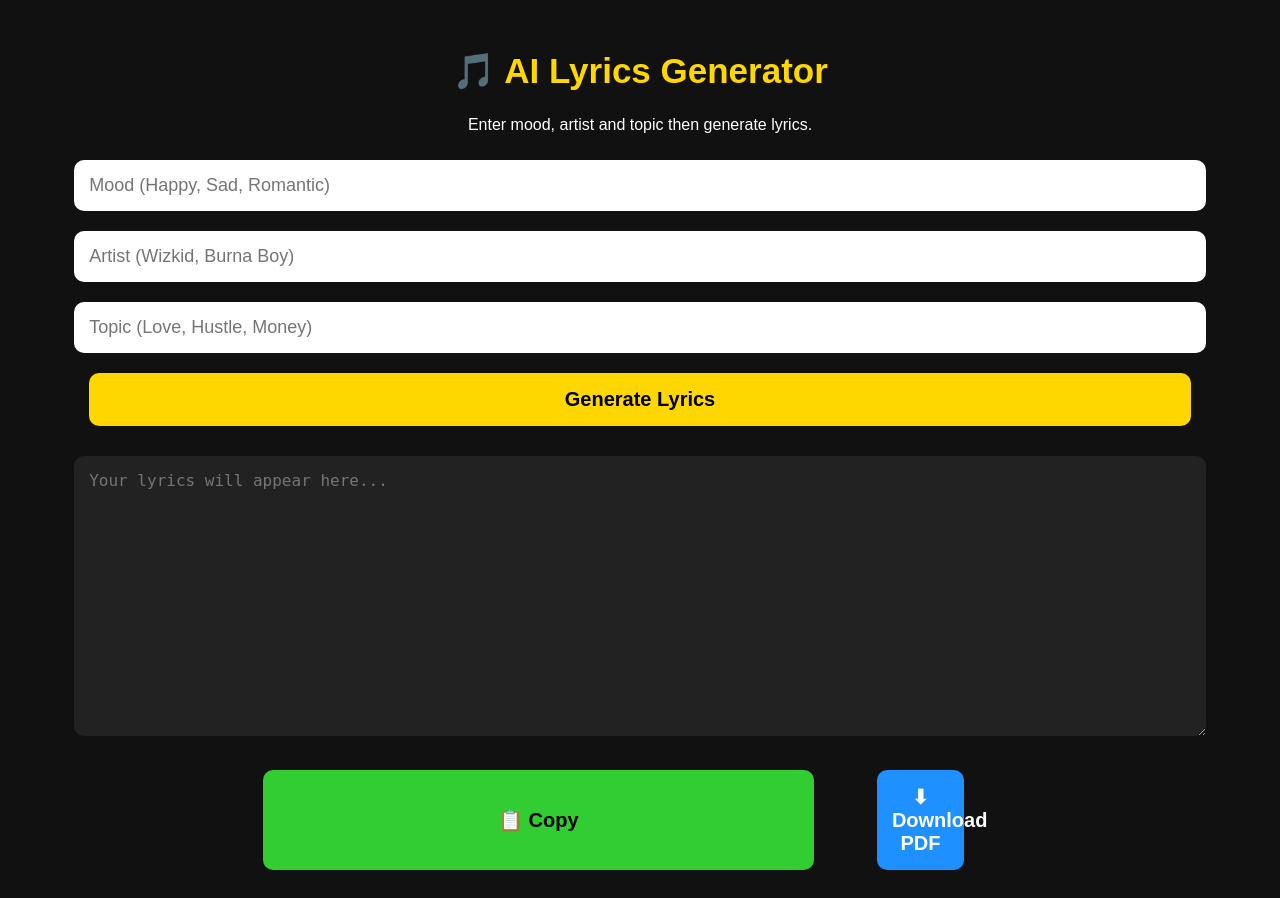
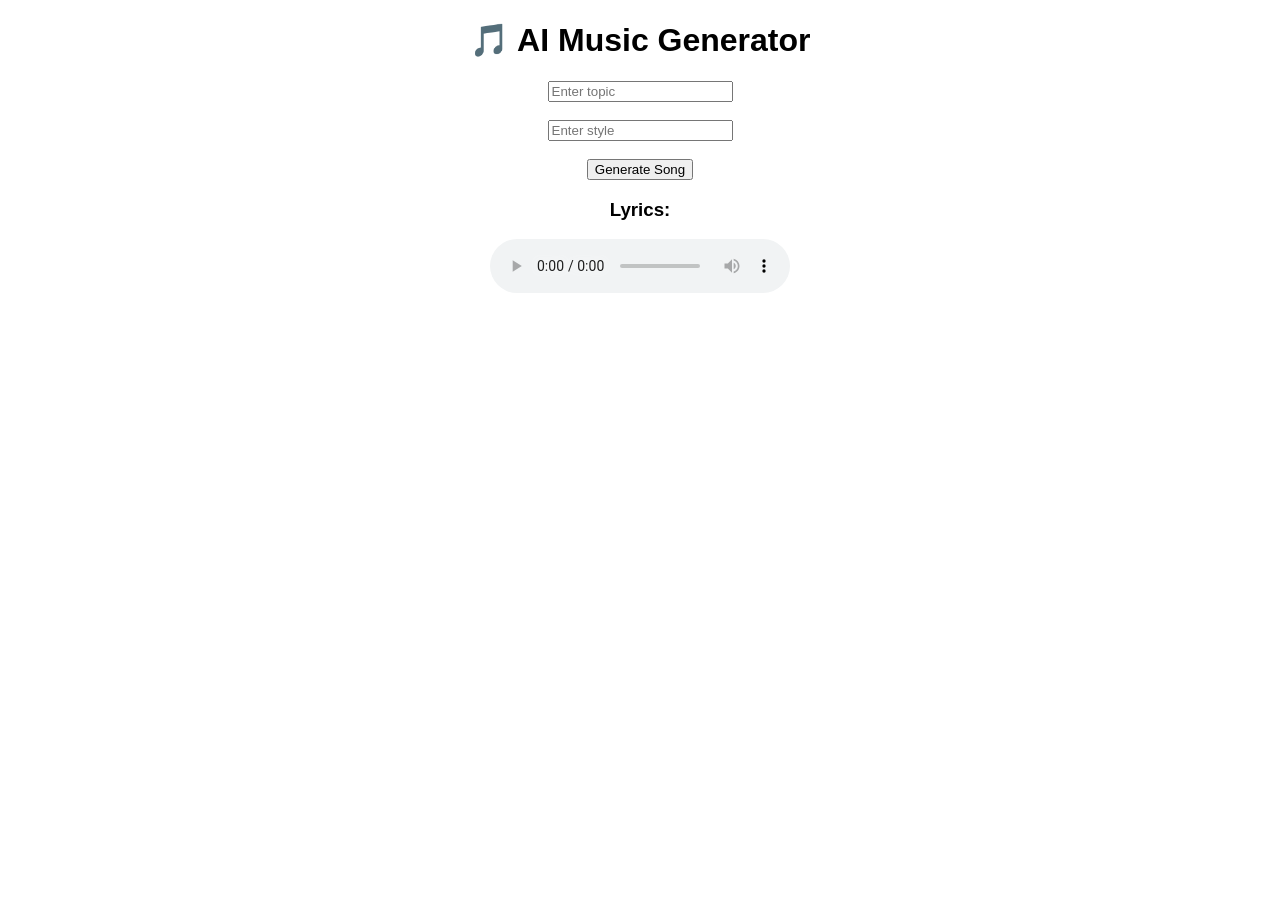
Before and after one commit to connormonday325-sketch/lyrics_generator, a Flask app: template templates/index.html in a window 1280 px wide. After the commit the page ends 293 px from the top, so only its background shows below. Run offline with Flask 3, Linux system fonts and the light colour scheme; the template is opened without the code that fills it, so the values that code supplies are empty.

Commit message:
Update index.html

```diff
--- a/templates/index.html
+++ b/templates/index.html
@@ -1,141 +1,41 @@
 <!DOCTYPE html>
-<html lang="en">
+<html>
 <head>
-    <meta charset="UTF-8">
-    <meta name="viewport" content="width=device-width, initial-scale=1.0">
-    <title>AI Lyrics Generator</title>
+    <title>🎵 AI Music Generator</title>
+</head>
+<body style="text-align:center; font-family:sans-serif;">
 
-    <style>
-        body {
-            background: #111;
-            color: white;
-            font-family: Arial, sans-serif;
-            text-align: center;
-            padding: 20px;
-        }
+    <h1>🎵 AI Music Generator</h1>
 
-        h1 {
-            color: gold;
-            font-size: 35px;
-        }
+    <input id="topic" placeholder="Enter topic"><br><br>
+    <input id="style" placeholder="Enter style"><br><br>
 
-        input {
-            width: 90%;
-            padding: 15px;
-            margin: 10px 0;
-            border-radius: 10px;
-            border: none;
-            font-size: 18px;
-        }
+    <button onclick="generate()">Generate Song</button>
 
-        button {
-            width: 90%;
-            padding: 15px;
-            border: none;
-            border-radius: 10px;
-            background: gold;
-            font-size: 20px;
-            font-weight: bold;
-            cursor: pointer;
-            margin-top: 10px;
-        }
+    <h3>Lyrics:</h3>
+    <pre id="lyrics"></pre>
 
-        textarea {
-            width: 90%;
-            height: 250px;
-            margin-top: 20px;
-            border-radius: 10px;
-            padding: 15px;
-            font-size: 16px;
-            background: #222;
-            color: white;
-            border: none;
-        }
-
-        .btns {
-            margin-top: 20px;
-            display: flex;
-            justify-content: center;
-            gap: 10px;
-        }
-
-        .btns button {
-            width: 45%;
-        }
-
-        #copyBtn {
-            background: limegreen;
-            color: black;
-        }
-
-        #pdfBtn {
-            background: dodgerblue;
-            color: white;
-        }
-
-        #status {
-            margin-top: 10px;
-            font-size: 18px;
-            color: orange;
-        }
-    </style>
-</head>
-<body>
-
-    <h1>🎵 AI Lyrics Generator</h1>
-    <p>Enter mood, artist and topic then generate lyrics.</p>
-
-    <form id="lyricsForm">
-        <input type="text" name="mood" placeholder="Mood (Happy, Sad, Romantic)" required>
-        <input type="text" name="artist" placeholder="Artist (Wizkid, Burna Boy)" required>
-        <input type="text" name="topic" placeholder="Topic (Love, Hustle, Money)" required>
-
-        <button type="submit">Generate Lyrics</button>
-    </form>
-
-    <div id="status"></div>
-
-    <textarea id="lyricsBox" placeholder="Your lyrics will appear here..."></textarea>
-
-    <div class="btns">
-        <button id="copyBtn">📋 Copy</button>
-
-        <form action="/download_pdf" method="POST" target="_blank">
-            <input type="hidden" name="lyrics" id="lyricsHidden">
-            <button type="submit" id="pdfBtn">⬇ Download PDF</button>
-        </form>
-    </div>
+    <audio id="player" controls></audio>
 
     <script>
-        const form = document.getElementById("lyricsForm");
-        const lyricsBox = document.getElementById("lyricsBox");
-        const statusText = document.getElementById("status");
-        const copyBtn = document.getElementById("copyBtn");
-        const lyricsHidden = document.getElementById("lyricsHidden");
+        async function generate() {
+            let topic = document.getElementById("topic").value;
+            let style = document.getElementById("style").value;
 
-        form.addEventListener("submit", async function(e) {
-            e.preventDefault();
-            statusText.innerText = "Generating lyrics...";
-
-            const formData = new FormData(form);
-
-            const response = await fetch("/generate", {
+            let res = await fetch("/generate_song", {
                 method: "POST",
-                body: formData
+                headers: {"Content-Type": "application/json"},
+                body: JSON.stringify({topic, style})
             });
 
-            const data = await response.json();
-            lyricsBox.value = data.lyrics;
-            lyricsHidden.value = data.lyrics;
+            let data = await res.json();
 
-            statusText.innerText = "Lyrics Generated ✅";
-        });
+            document.getElementById("lyrics").innerText = data.lyrics;
 
-        copyBtn.addEventListener("click", function() {
-            lyricsBox.select();
-            document.execCommand("copy");
-            alert("Lyrics copied ✅");
-        });
+            let player = document.getElementById("player");
+            player.src = data.audio;
+            player.play();
+        }
     </script>
 
 </body>
```
